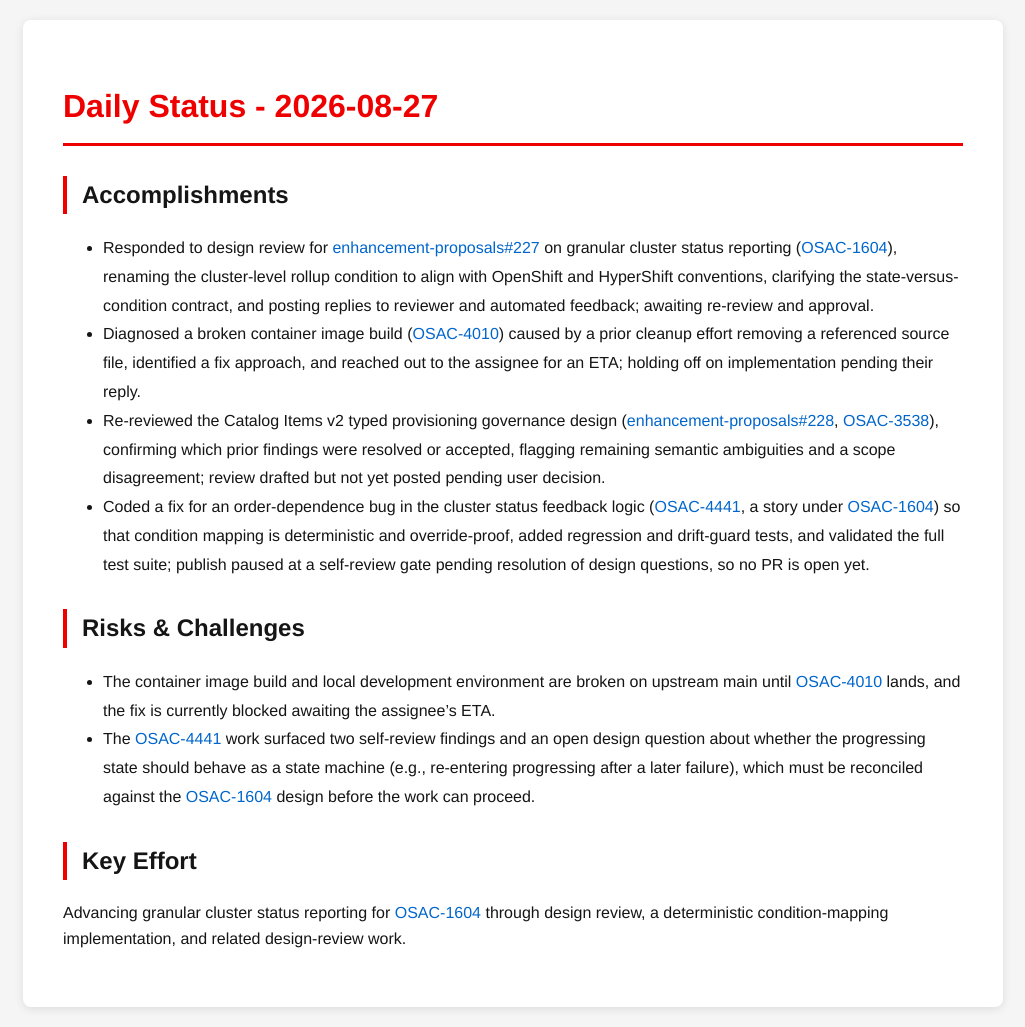
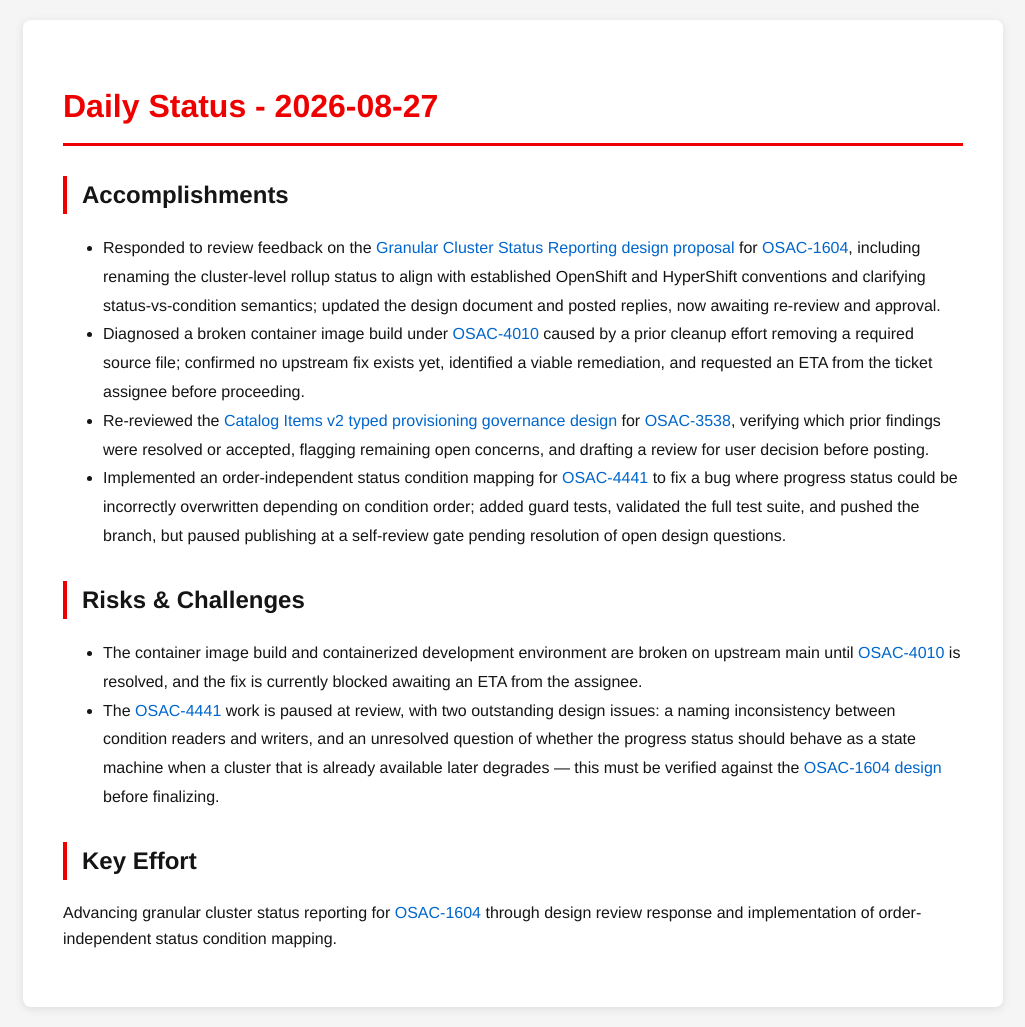
Before and after one commit to tzvatot/daily-status, a Jekyll site: the page built from 2026-08-27.md, in a window 1280 px wide. Shown: the whole page, without its empty margins (127-1152 px from the left). Built offline with Jekyll 4.4.1, drawn with Linux system fonts in a browser that asks for light colours.

Commit message:
Daily status update - 2026-08-27

```diff
--- a/2026-08-27.md
+++ b/2026-08-27.md
@@ -7,14 +7,14 @@
 # Daily Status - 2026-08-27
 
 ## Accomplishments
-- Responded to design review for [enhancement-proposals#227](https://github.com/osac-project/enhancement-proposals/pull/227) on granular cluster status reporting ([OSAC-1604](https://redhat.atlassian.net/browse/OSAC-1604)), renaming the cluster-level rollup condition to align with OpenShift and HyperShift conventions, clarifying the state-versus-condition contract, and posting replies to reviewer and automated feedback; awaiting re-review and approval.
-- Diagnosed a broken container image build ([OSAC-4010](https://redhat.atlassian.net/browse/OSAC-4010)) caused by a prior cleanup effort removing a referenced source file, identified a fix approach, and reached out to the assignee for an ETA; holding off on implementation pending their reply.
-- Re-reviewed the Catalog Items v2 typed provisioning governance design ([enhancement-proposals#228](https://github.com/osac-project/enhancement-proposals/pull/228), [OSAC-3538](https://redhat.atlassian.net/browse/OSAC-3538)), confirming which prior findings were resolved or accepted, flagging remaining semantic ambiguities and a scope disagreement; review drafted but not yet posted pending user decision.
-- Coded a fix for an order-dependence bug in the cluster status feedback logic ([OSAC-4441](https://redhat.atlassian.net/browse/OSAC-4441), a story under [OSAC-1604](https://redhat.atlassian.net/browse/OSAC-1604)) so that condition mapping is deterministic and override-proof, added regression and drift-guard tests, and validated the full test suite; publish paused at a self-review gate pending resolution of design questions, so no PR is open yet.
+- Responded to review feedback on the [Granular Cluster Status Reporting design proposal](https://github.com/osac-project/enhancement-proposals/pull/227) for [OSAC-1604](https://redhat.atlassian.net/browse/OSAC-1604), including renaming the cluster-level rollup status to align with established OpenShift and HyperShift conventions and clarifying status-vs-condition semantics; updated the design document and posted replies, now awaiting re-review and approval.
+- Diagnosed a broken container image build under [OSAC-4010](https://redhat.atlassian.net/browse/OSAC-4010) caused by a prior cleanup effort removing a required source file; confirmed no upstream fix exists yet, identified a viable remediation, and requested an ETA from the ticket assignee before proceeding.
+- Re-reviewed the [Catalog Items v2 typed provisioning governance design](https://github.com/osac-project/enhancement-proposals/pull/228) for [OSAC-3538](https://redhat.atlassian.net/browse/OSAC-3538), verifying which prior findings were resolved or accepted, flagging remaining open concerns, and drafting a review for user decision before posting.
+- Implemented an order-independent status condition mapping for [OSAC-4441](https://redhat.atlassian.net/browse/OSAC-4441) to fix a bug where progress status could be incorrectly overwritten depending on condition order; added guard tests, validated the full test suite, and pushed the branch, but paused publishing at a self-review gate pending resolution of open design questions.
 
 ## Risks & Challenges
-- The container image build and local development environment are broken on upstream main until [OSAC-4010](https://redhat.atlassian.net/browse/OSAC-4010) lands, and the fix is currently blocked awaiting the assignee's ETA.
-- The [OSAC-4441](https://redhat.atlassian.net/browse/OSAC-4441) work surfaced two self-review findings and an open design question about whether the progressing state should behave as a state machine (e.g., re-entering progressing after a later failure), which must be reconciled against the [OSAC-1604](https://redhat.atlassian.net/browse/OSAC-1604) design before the work can proceed.
+- The container image build and containerized development environment are broken on upstream main until [OSAC-4010](https://redhat.atlassian.net/browse/OSAC-4010) is resolved, and the fix is currently blocked awaiting an ETA from the assignee.
+- The [OSAC-4441](https://redhat.atlassian.net/browse/OSAC-4441) work is paused at review, with two outstanding design issues: a naming inconsistency between condition readers and writers, and an unresolved question of whether the progress status should behave as a state machine when a cluster that is already available later degrades — this must be verified against the [OSAC-1604 design](https://github.com/osac-project/enhancement-proposals/pull/227) before finalizing.
 
 ## Key Effort
-Advancing granular cluster status reporting for [OSAC-1604](https://redhat.atlassian.net/browse/OSAC-1604) through design review, a deterministic condition-mapping implementation, and related design-review work.
+Advancing granular cluster status reporting for [OSAC-1604](https://redhat.atlassian.net/browse/OSAC-1604) through design review response and implementation of order-independent status condition mapping.
```
